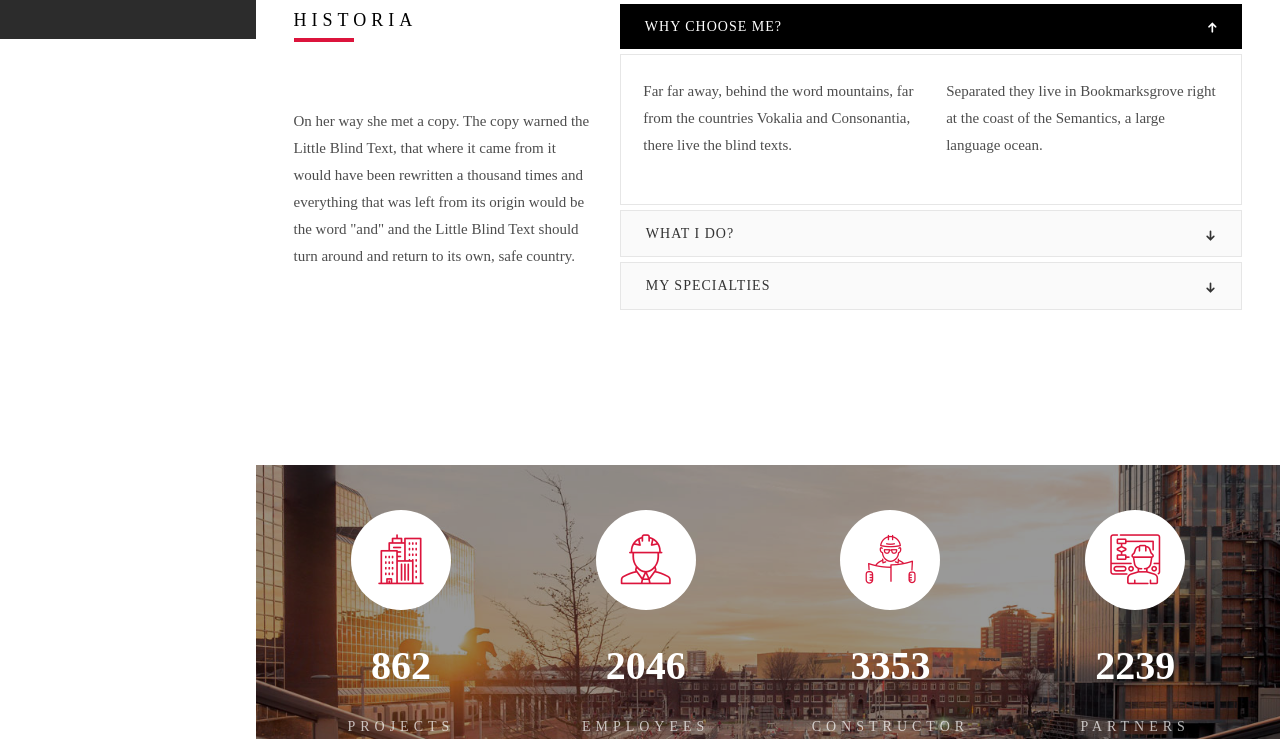
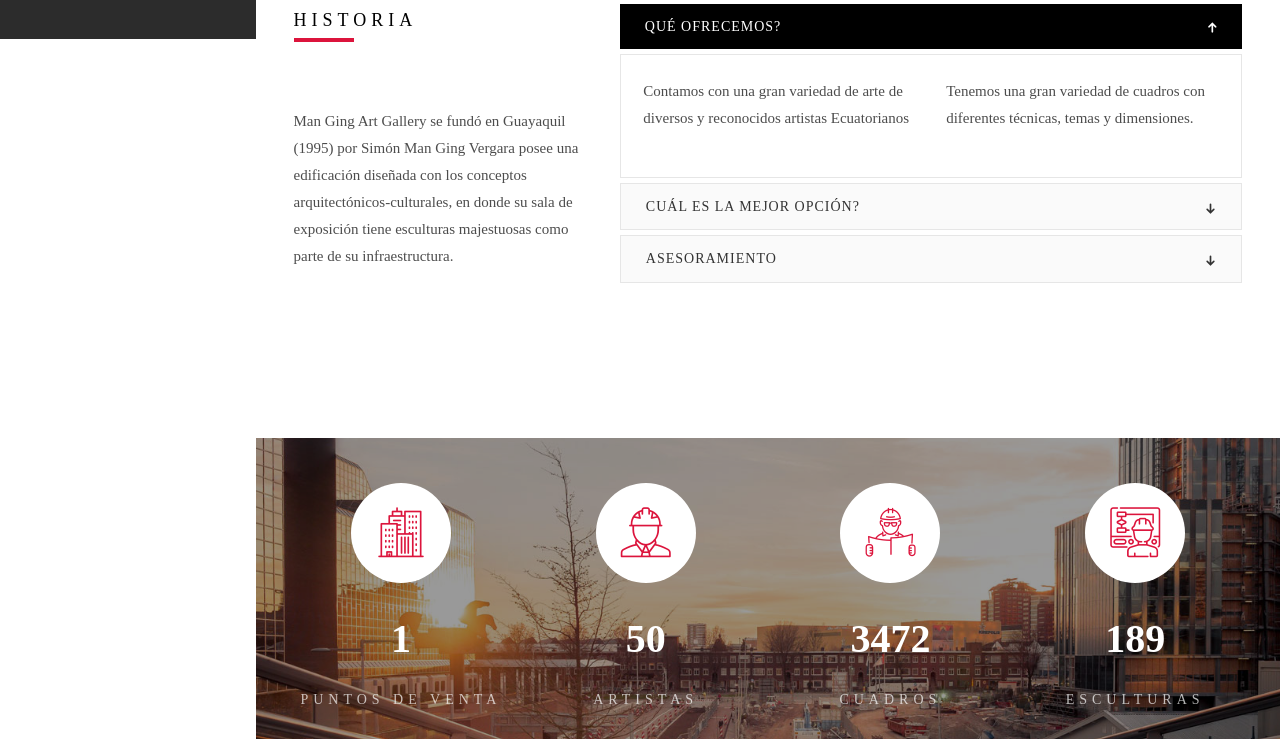
Before and after one commit to efrenpar/ProyectoDAW, a plain HTML site: page about.html in a window 1280 px wide. Shown: the part 761-1500 px from the top of the page. Drawn offline with Linux system fonts and the light colour scheme; files whose address does not match are found by name.

Commit message:
about, fotos principales y últimos cambios

```diff
--- a/about.html
+++ b/about.html
@@ -88,10 +88,10 @@
 						</div>
 						<div class="col-md-6 animate-box" data-animate-effect="fadeInLeft">
 							<div class="about-desc">
-								<span class="heading-meta">Bienvenido</span>
+								<span class="heading-meta">Bienvenidos</span>
 								<h2 class="colorlib-heading">Quienes somos</h2>
-								<p>On her way she met a copy. The copy warned the Little Blind Text, that where it came from it would have been rewritten a thousand times and everything that was left from its origin would be the word "and" and the Little Blind Text should turn around and return to its own, safe country.</p>
-								<p>A small river named Duden flows by their place and supplies it with the necessary regelialia. It is a paradisematic country, in which roasted parts of sentences fly into your mouth.</p>
+								<p>Man Ging Art Gallery se fundó en Guayaquil (1995) por Simón Man Ging Vergara  posee una edificación diseñada con los conceptos arquitectónicos-culturales, en donde su sala de exposición tiene esculturas majestuosas como parte de su infraestructura.  </p>
+								<p>Su interés especial es la búsqueda de la calidad en la obra dirigida a la difusión de maestros y artistas plásticos ecuatorianos.  Desde sus inicios realiza programas anuales de muestras individuales y colectivas</p>
 							</div>
 							<div class="row padding">
 								<div class="col-md-4 no-gutters animate-box" data-animate-effect="fadeInLeft">
@@ -118,7 +118,7 @@
 					<div class="row">
 						<div class="col-md-4 animate-box" data-animate-effect="fadeInLeft">
 							<h2 class="colorlib-heading">Historia</h2>
-							<p>On her way she met a copy. The copy warned the Little Blind Text, that where it came from it would have been rewritten a thousand times and everything that was left from its origin would be the word "and" and the Little Blind Text should turn around and return to its own, safe country.</p>
+							<p>Man Ging Art Gallery se fundó en Guayaquil (1995) por Simón Man Ging Vergara  posee una edificación diseñada con los conceptos arquitectónicos-culturales, en donde su sala de exposición tiene esculturas majestuosas como parte de su infraestructura.</p>
 						</div>
 						<div class="col-md-8 animate-box" data-animate-effect="fadeInRight">
 							<div class="fancy-collapse-panel">
@@ -126,7 +126,7 @@
 									<div class="panel panel-default">
 									    <div class="panel-heading" role="tab" id="headingOne">
 									        <h4 class="panel-title">
-									            <a data-toggle="collapse" data-parent="#accordion" href="#collapseOne" aria-expanded="true" aria-controls="collapseOne">Why choose me?
+									            <a data-toggle="collapse" data-parent="#accordion" href="#collapseOne" aria-expanded="true" aria-controls="collapseOne">Qué ofrecemos?
 									            </a>
 									        </h4>
 									    </div>
@@ -134,10 +134,10 @@
 									         <div class="panel-body">
 									            <div class="row">
 										      		<div class="col-md-6">
-										      			<p>Far far away, behind the word mountains, far from the countries Vokalia and Consonantia, there live the blind texts. </p>
+										      			<p>Contamos con una gran variedad de arte de diversos y reconocidos artistas Ecuatorianos </p>
 										      		</div>
 										      		<div class="col-md-6">
-										      			<p>Separated they live in Bookmarksgrove right at the coast of the Semantics, a large language ocean.</p>
+										      			<p>Tenemos una gran variedad de cuadros con diferentes técnicas, temas y dimensiones.</p>
 										      		</div>
 										      	</div>
 									         </div>
@@ -146,30 +146,26 @@
 									<div class="panel panel-default">
 									    <div class="panel-heading" role="tab" id="headingTwo">
 									        <h4 class="panel-title">
-									            <a class="collapsed" data-toggle="collapse" data-parent="#accordion" href="#collapseTwo" aria-expanded="false" aria-controls="collapseTwo">What I do?
+									            <a class="collapsed" data-toggle="collapse" data-parent="#accordion" href="#collapseTwo" aria-expanded="false" aria-controls="collapseTwo">Cuál es la mejor opción?
 									            </a>
 									        </h4>
 									    </div>
 									    <div id="collapseTwo" class="panel-collapse collapse" role="tabpanel" aria-labelledby="headingTwo">
 									        <div class="panel-body">
-									            <p>Far far away, behind the word <strong>mountains</strong>, far from the countries Vokalia and Consonantia, there live the blind texts. Separated they live in Bookmarksgrove right at the coast of the Semantics, a large language ocean.</p>
-													<ul>
-														<li>Separated they live in Bookmarksgrove right</li>
-														<li>Separated they live in Bookmarksgrove right</li>
-													</ul>
+									            <p>Al ponerse en contacto con nosotros, les brindamos el servicio gratuito de asesoriamiento de nuestros especialista para ayudarlos en su mejor opción.</p>
 									        </div>
 									    </div>
 									</div>
 									<div class="panel panel-default">
 									    <div class="panel-heading" role="tab" id="headingThree">
 									        <h4 class="panel-title">
-									            <a class="collapsed" data-toggle="collapse" data-parent="#accordion" href="#collapseThree" aria-expanded="false" aria-controls="collapseThree">My Specialties
+									            <a class="collapsed" data-toggle="collapse" data-parent="#accordion" href="#collapseThree" aria-expanded="false" aria-controls="collapseThree">Asesoramiento
 									            </a>
 									        </h4>
 									    </div>
 									    <div id="collapseThree" class="panel-collapse collapse" role="tabpanel" aria-labelledby="headingThree">
 									        <div class="panel-body">
-									            <p>Far far away, behind the word <strong>mountains</strong>, far from the countries Vokalia and Consonantia, there live the blind texts. Separated they live in Bookmarksgrove right at the coast of the Semantics, a large language ocean.</p>
+									            <p>Brindamos el servicio gratuito de instalacion y envio. Llevamos sus cuadros escogido para probarlos en el lugar desea y seleccionar la mejor opción para el espacio solicitado.</p>
 									        </div>
 									    </div>
 									</div>
@@ -189,23 +185,23 @@
 					<div class="row">
 						<div class="col-md-3 text-center animate-box">
 							<span class="icon"><i class="flaticon-skyline"></i></span>
-							<span class="colorlib-counter js-counter" data-from="0" data-to="1539" data-speed="5000" data-refresh-interval="50"></span>
-							<span class="colorlib-counter-label">Projects</span>
+							<span class="colorlib-counter js-counter" data-from="0" data-to="2" data-speed="5000" data-refresh-interval="50"></span>
+							<span class="colorlib-counter-label">Puntos de Venta</span>
 						</div>
 						<div class="col-md-3 text-center animate-box">
 							<span class="icon"><i class="flaticon-engineer"></i></span>
-							<span class="colorlib-counter js-counter" data-from="0" data-to="3653" data-speed="5000" data-refresh-interval="50"></span>
-							<span class="colorlib-counter-label">Employees</span>
+							<span class="colorlib-counter js-counter" data-from="0" data-to="86" data-speed="5000" data-refresh-interval="50"></span>
+							<span class="colorlib-counter-label">Artistas</span>
 						</div>
 						<div class="col-md-3 text-center animate-box">
 							<span class="icon"><i class="flaticon-architect-with-helmet"></i></span>
 							<span class="colorlib-counter js-counter" data-from="0" data-to="5987" data-speed="5000" data-refresh-interval="50"></span>
-							<span class="colorlib-counter-label">Constructor</span>
+							<span class="colorlib-counter-label">Cuadros</span>
 						</div>
 						<div class="col-md-3 text-center animate-box">
 							<span class="icon"><i class="flaticon-worker"></i></span>
-							<span class="colorlib-counter js-counter" data-from="0" data-to="3999" data-speed="5000" data-refresh-interval="50"></span>
-							<span class="colorlib-counter-label">Partners</span>
+							<span class="colorlib-counter js-counter" data-from="0" data-to="325" data-speed="5000" data-refresh-interval="50"></span>
+							<span class="colorlib-counter-label">Esculturas</span>
 						</div>
 					</div>
 				</div>
```
Also changed, not shown: services.html (+3 -3 lines), work.html (+3 -4 lines), images/principal1.jpeg (added), images/principal2.jpeg (added), images/principal3.jpeg (added).
